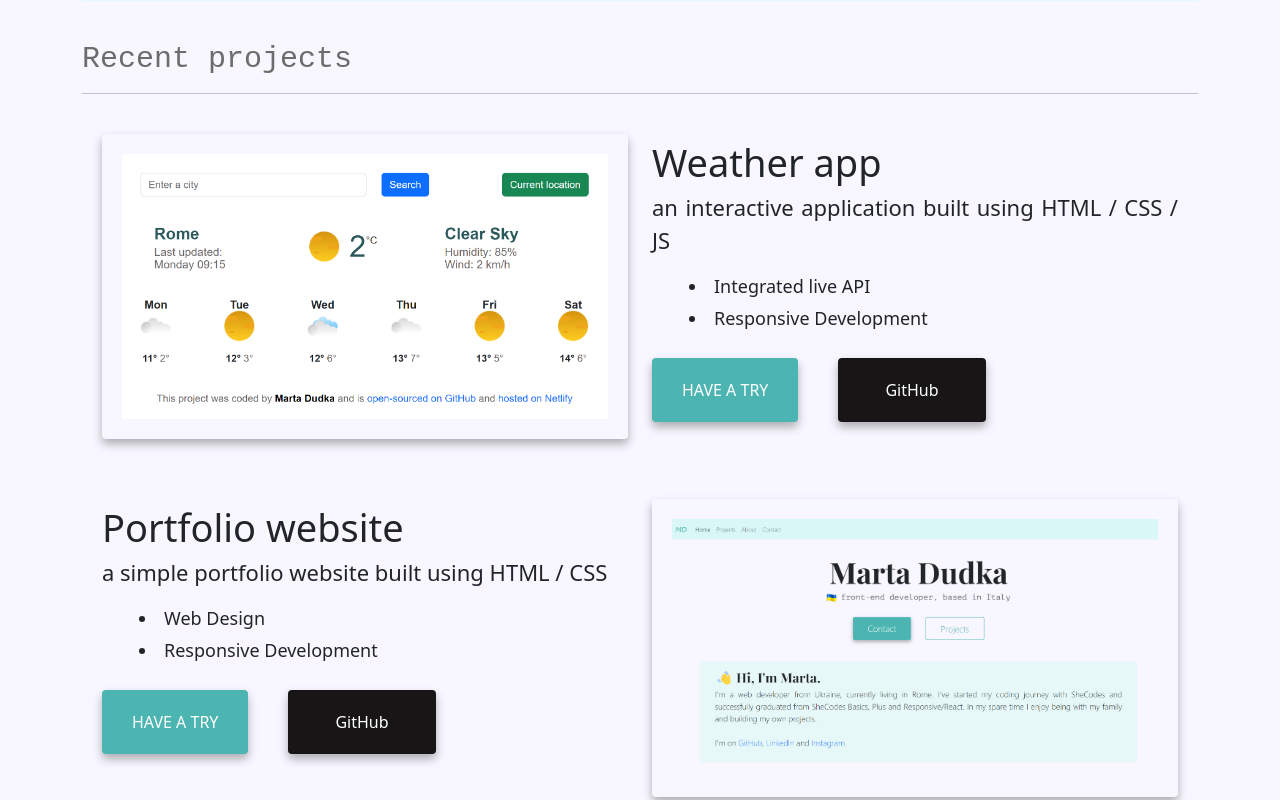
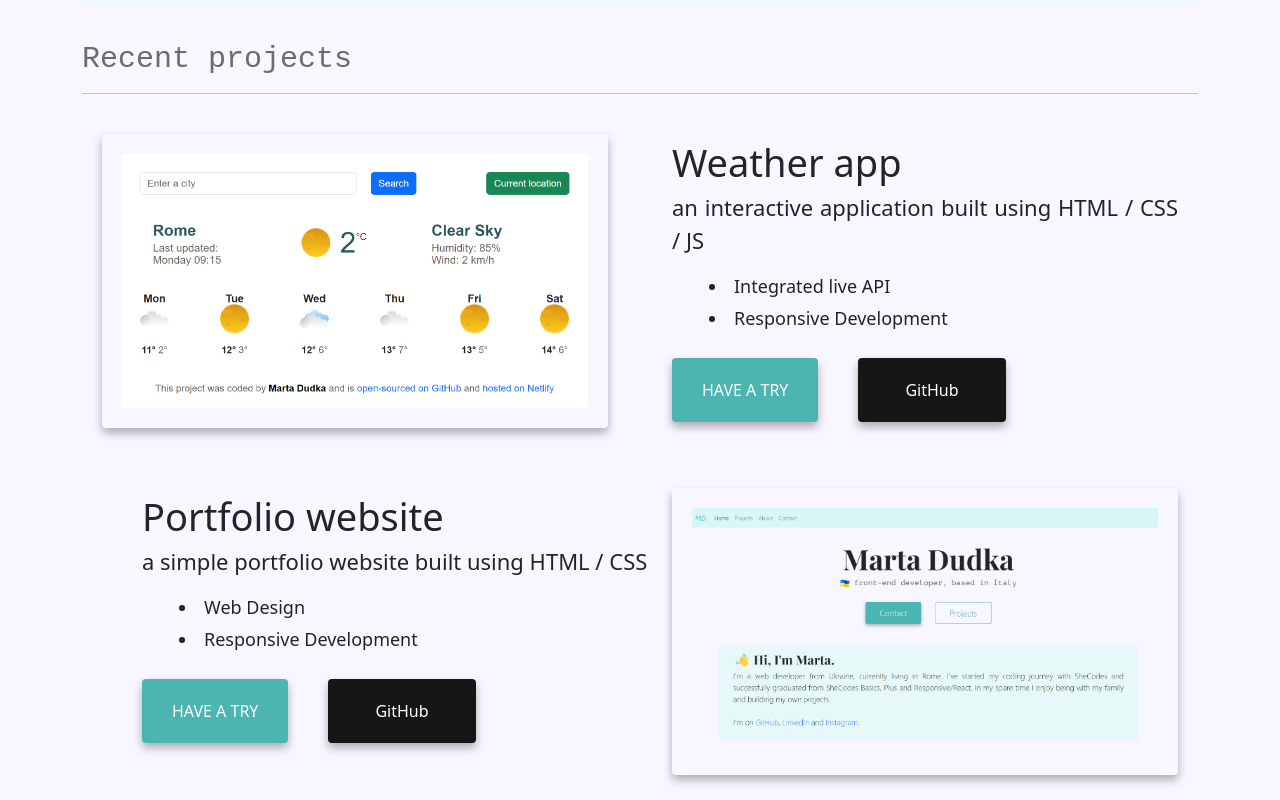
Before and after one commit to martadudka/portfolio-project, a plain HTML site: page index.html in a window 1280 px wide. Shown: the part 660-1460 px from the top of the page. Drawn offline with nearby package versions, Linux system fonts and the light colour scheme; a web font is replaced by a local one.

Commit message:
updated projects content margin

```diff
--- a/index.html
+++ b/index.html
@@ -73,7 +73,7 @@
         <div class="col d-none d-lg-block">
           <img src="/images/weather-app.png" class="img-fluid rouded" width="600px" alt="weather project">
         </div>
-        <div class="col">
+        <div class="projects-content col">
           <strong class="project-heading"> Weather app </strong>
           <p>an interactive application built using HTML / CSS / JS</p>
           <div class="project-preview">
@@ -93,7 +93,7 @@
         </div>
     </div>
     <div class="portfolio-project row">
-        <div class="col">
+        <div class="projects-content col">
           <strong class="project-heading"> Portfolio website </strong>
           <p>a simple portfolio website built using HTML / CSS </p>
           <div class="project-preview">
--- a/styles/style.css
+++ b/styles/style.css
@@ -103,6 +103,10 @@ h3 {
     border-radius: 4px;
     padding: 20px 20px;
     box-shadow: var(--box-shadow);
+}
+
+.projects-content {
+    margin-left: 40px;
 }
 
 .weather-app p {
@@ -294,5 +298,5 @@ footer a:hover {
     padding: 20px 30px;
     margin-top: 50px;
     margin-bottom: 50px;
+    }
 }
-}
```
Also changed, not shown: projects.html (+2 -2 lines).
